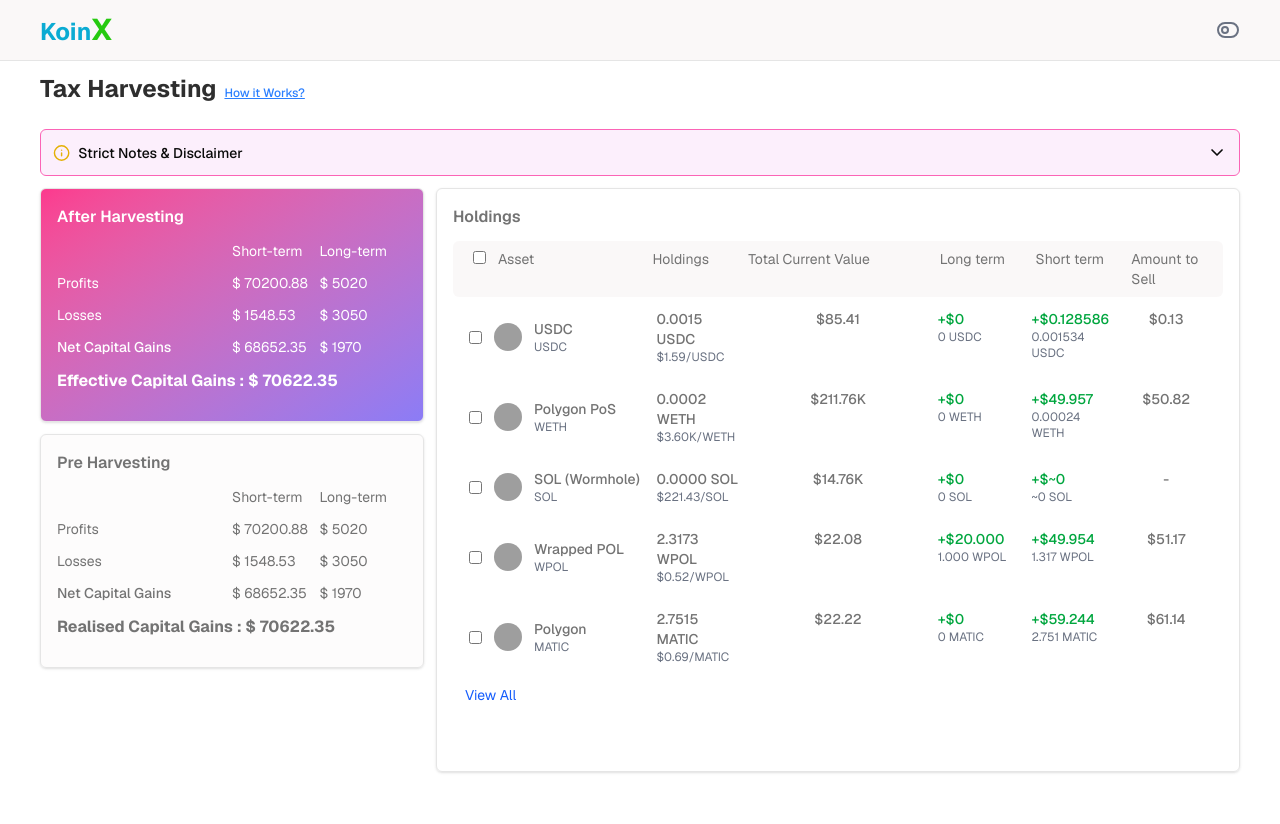
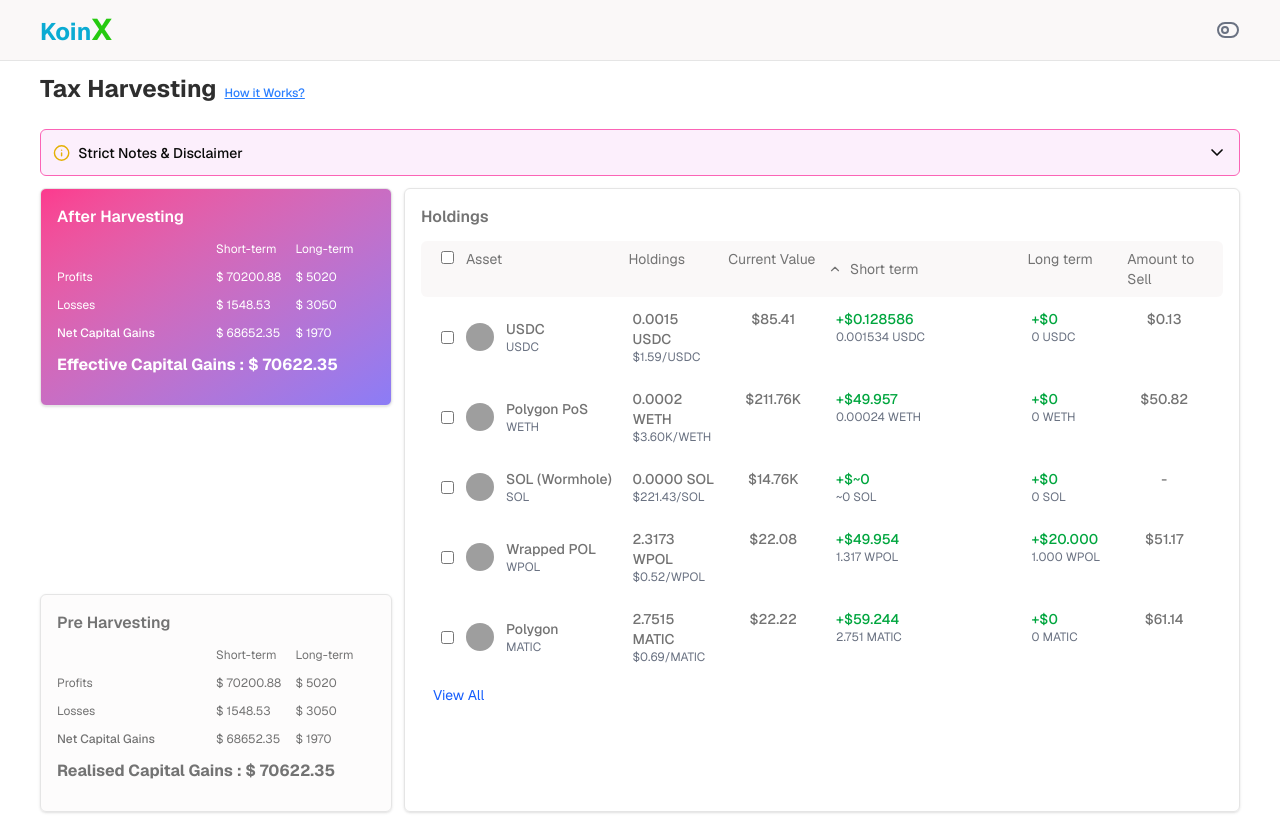
Before and after one commit to imkrishn/Tax-Harvesting, a Next.js app: page / in a window 1280 px wide. Before the commit the page ends 800 px from the top, so only its background shows below. Built offline with nearby package versions, Linux system fonts and the light colour scheme; grey boxes are pictures that could not be loaded.

Commit message:
feat(ui): improve tooltip component with top/bottom positioning, better styling, and refined UI elements

```diff
--- a/app/globals.css
+++ b/app/globals.css
@@ -29,7 +29,7 @@
 
   --disclaimer-background: oklch(43.7% 0.07 334.6);
   --secondary-background: oklch(21.779% 0.00002 271.152 / 0.815);
-  --primary: oklch(0.922 0 0);
+  --primary: oklch(99.405% 0.00011 271.152);
   --primary-foreground: oklch(0.205 0 0);
   --secondary: oklch(0.269 0 0);
   --secondary-foreground: oklch(0.985 0 0);
--- a/app/page.tsx
+++ b/app/page.tsx
@@ -15,8 +15,8 @@
       <div className="flex flex-col  gap-3 lg:px-10 p-3 ">
         <Heading />
         <Disclaimer />
-        <div className="flex flex-col lg:flex-row gap-3">
-          <div className="lg:min-w-sm flex flex-col  gap-3">
+        <div className="flex flex-col lg:flex-row gap-3 lg:h-[78vh]">
+          <div className="lg:min-w-88 flex flex-col justify-between gap-3">
             <Harvesting
               type="after"
               className="bg-linear-to-br from-[#fc2482e7] to-[#8b7cf6] text-white"
--- a/components/Card.tsx
+++ b/components/Card.tsx
@@ -3,6 +3,7 @@
 import { formatCrypto, formatUSD } from "@/lib/format";
 import { Holding } from "@/types/holding.types";
 import Image from "next/image";
+import Tooltip from "./Tooltip";
 
 export default function Card({ data }: { data: Holding }) {
   const {
@@ -21,7 +22,7 @@
   return (
     <div className="grid lg:grid-cols-8 grid-cols-2 gap-3 px-4 py-3  text-sm">
       {/* assest column */}
-      <div className="lg:col-span-2 col-span-1 flex items-center gap-3">
+      <div className="lg:col-span-2 col-span-1 flex items-center pl-1 gap-3">
         <input type="checkbox" className="accent-blue-600" />
         <Image
           alt="coinlogo"
@@ -47,22 +48,15 @@
       </div>
 
       {/* total current value column */}
-      <div className="col-span-2  text-center hidden lg:block">
+      <div className="col-span-1  text-center hidden lg:block">
+        <Tooltip text={formatUSD(currentPrice)} position="top">
           <p className="font-medium">{formatUSD(currentPrice)}</p>
-      </div>
-
-      {/* long term column */}
-      <div className="col-span-1 hidden lg:block">
-        <p className="text-green-600 font-medium">
-          +${formatCrypto(ltcg?.gain || 0)}
-        </p>
-        <p className="text-xs text-gray-500">
-          {formatCrypto(ltcg?.balance || 0)} {coin}
-        </p>
+        </Tooltip>
       </div>
 
       {/* short term column */}
-      <div className="col-span-1 hidden lg:block">
+      <div className="col-span-2 pl-2 hidden lg:block">
+        <Tooltip text={formatCrypto(stcg.gain)} position="top">
           <p
             className={`font-medium ${
               stcg.gain >= 0 ? "text-green-600" : "text-red-500"
@@ -70,8 +64,21 @@
           >
             {stcg.gain >= 0 ? "+" : ""}${formatCrypto(stcg.gain)}
           </p>
+        </Tooltip>
         <p className="text-xs text-gray-500">
           {formatCrypto(stcg.balance)} {coin}
+        </p>
+      </div>
+
+      {/* long term column */}
+      <div className="col-span-1 pl-2 hidden lg:block">
+        <Tooltip text={formatCrypto(ltcg.gain)} position="top">
+          <p className="text-green-600 font-medium">
+            +${formatCrypto(ltcg?.gain || 0)}
+          </p>
+        </Tooltip>
+        <p className="text-xs text-gray-500">
+          {formatCrypto(ltcg?.balance || 0)} {coin}
         </p>
       </div>
 
--- a/components/Harvesting.tsx
+++ b/components/Harvesting.tsx
@@ -59,7 +59,7 @@
         {type === "pre" ? "Pre Harvesting" : "After Harvesting"}
       </h1>
 
-      <div className="grid grid-cols-[50%_25%_25%] gap-y-3 text-sm">
+      <div className="grid grid-cols-[50%_25%_25%] gap-y-3 text-xs">
         <div></div>
         <h5>Short-term</h5>
         <h5>Long-term</h5>
--- a/components/Heading.tsx
+++ b/components/Heading.tsx
@@ -1,6 +1,6 @@
 "use client";
 
-import { Tooltip, TooltipContent, TooltipTrigger } from "./ui/tooltip";
+import Tooltip from "./Tooltip";
 
 const text =
   "Tax loss harvesting is a strategy used by investors to minimize their tax liability by selling investments that have experienced a loss.";
@@ -12,24 +12,11 @@
         Tax Harvesting
       </h1>
 
-      <Tooltip key={"bottom"}>
-        <TooltipTrigger asChild>
-          <p className="text-xs font-medium pb-1 text-blue-500 underline cursor-pointer">
-            How it Works?
-          </p>
-        </TooltipTrigger>
-        <TooltipContent
-          className="bg-background text-muted-foreground border border-border rounded-lg"
-          sideOffset={3}
-          side={"bottom"}
-        >
-          <p className="inline">
-            {text}{" "}
-            <a href="#" className="text-blue-500">
-              Know more...
-            </a>
-          </p>
-        </TooltipContent>
+      <Tooltip text={text} position="bottom" className="w-64">
+        {" "}
+        <p className="text-xs font-medium pb-1 text-blue-500 underline cursor-pointer">
+          How it Works?
+        </p>
       </Tooltip>
     </div>
   );
--- a/components/Holdings.tsx
+++ b/components/Holdings.tsx
@@ -4,12 +4,14 @@
 import { Holding } from "@/types/holding.types";
 import React, { useEffect, useState } from "react";
 import Card from "./Card";
+import { ChevronDown, ChevronUp } from "lucide-react";
 
 const Holdings = () => {
   const [capital, setCapital] = useState<CapitalGains | null>(null);
   const [holdings, setHoldings] = useState<Holding[]>([]);
   const [viewAll, setViewAll] = useState(false);
   const [selected, setSelected] = useState<any[]>([]);
+  const [ascOrder, setAscOrder] = useState(true);
 
   useEffect(() => {
     try {
@@ -25,8 +27,20 @@
     }
   }, []);
 
+  //sort function for short term gains
+
+  function onSort() {
+    setHoldings((prev) =>
+      [...prev].sort((a, b) =>
+        ascOrder ? a.stcg.gain - b.stcg.gain : b.stcg.gain - a.stcg.gain,
+      ),
+    );
+
+    setAscOrder((prev) => !prev);
+  }
+
   return (
-    <div className="border border-border shadow rounded-md p-4 w-full lg:h-[73vh] overflow-auto  text-muted-foreground">
+    <div className="border border-border shadow rounded-md p-4 w-full h-full overflow-auto  text-muted-foreground">
       <h1 className="font-semibold text-md mb-3">Holdings</h1>
       <div className="grid lg:grid-cols-8 grid-cols-2 gap-3 text-sm bg-secondary-background p-2 rounded-md">
         <div className="lg:col-span-2 col-span-1 inline">
@@ -35,11 +49,21 @@
           Asset
         </div>
         <div className="col-span-1 ">Holdings</div>
-        <div className="col-span-2 whitespace-nowrap lg:block hidden">
-          Total Current Value
+        <div className="col-span-1 whitespace-nowrap lg:block hidden">
+          Current Value
+        </div>
+        <div
+          onClick={onSort}
+          className="col-span-2 lg:flex hidden items-center gap-2 cursor-pointer"
+        >
+          {ascOrder ? (
+            <ChevronUp strokeWidth={2} size={14} />
+          ) : (
+            <ChevronDown strokeWidth={2} size={14} />
+          )}
+          <p>Short term</p>
         </div>
         <div className="col-span-1 lg:block hidden">Long term</div>
-        <div className="col-span-1 lg:block hidden">Short term</div>
         <div className="col-span-1 lg:block hidden">Amount to Sell</div>
       </div>
       <div>
--- a/components/Providers.tsx
+++ b/components/Providers.tsx
@@ -2,7 +2,7 @@
 
 import { ThemeProvider } from "next-themes";
 import { ReactNode, useEffect, useState } from "react";
-import { TooltipProvider } from "./ui/tooltip";
+
 import { Toaster } from "sonner";
 
 export function Providers({ children }: { children: ReactNode }) {
@@ -23,7 +23,7 @@
   return (
     <ThemeProvider attribute="class" defaultTheme="light" enableSystem>
       <Toaster position="top-center" richColors />
-      <TooltipProvider>{children}</TooltipProvider>
+      {children}
     </ThemeProvider>
   );
 }
--- /dev/null
+++ b/components/Tooltip.tsx
@@ -0,0 +1,60 @@
+"use client";
+
+import { cn } from "@/lib/utils";
+import { useState } from "react";
+
+type Props = {
+  text: string;
+  children: React.ReactNode;
+  className?: string;
+  position?: "top" | "bottom";
+};
+
+export default function Tooltip({
+  text,
+  children,
+  className,
+  position = "top",
+}: Props) {
+  const [show, setShow] = useState(false);
+
+  const isTop = position === "top";
+
+  return (
+    <div
+      className="relative inline-flex"
+      onMouseEnter={() => setShow(true)}
+      onMouseLeave={() => setShow(false)}
+    >
+      {children}
+
+      {show && (
+        <div
+          className={`absolute left-1/2 -translate-x-1/2 z-50 pointer-events-none ${
+            isTop ? "bottom-full mb-3" : "top-full mt-3"
+          } animate-fadeIn`}
+        >
+          <div
+            className={cn(
+              "relative bg-primary text-primary-foreground px-4 py-2 rounded-md shadow-lg text-xs",
+              className,
+            )}
+          >
+            {text}
+
+            <div
+              className={`absolute left-1/2 -translate-x-1/2 w-0 h-0
+              border-l-8 border-l-transparent
+              border-r-8 border-r-transparent
+              ${
+                isTop
+                  ? "top-full border-t-8 border-t-primary"
+                  : "bottom-full border-b-8 border-b-primary"
+              }`}
+            />
+          </div>
+        </div>
+      )}
+    </div>
+  );
+}
--- a/components/ui/tooltip.tsx
+++ /dev/null
@@ -1,57 +0,0 @@
-"use client";
-
-import * as React from "react";
-import { Tooltip as TooltipPrimitive } from "radix-ui";
-
-import { cn } from "@/lib/utils";
-
-function TooltipProvider({
-  delayDuration = 0,
-  ...props
-}: React.ComponentProps<typeof TooltipPrimitive.Provider>) {
-  return (
-    <TooltipPrimitive.Provider
-      data-slot="tooltip-provider"
-      delayDuration={delayDuration}
-      {...props}
-    />
-  );
-}
-
-function Tooltip({
-  ...props
-}: React.ComponentProps<typeof TooltipPrimitive.Root>) {
-  return <TooltipPrimitive.Root data-slot="tooltip" {...props} />;
-}
-
-function TooltipTrigger({
-  ...props
-}: React.ComponentProps<typeof TooltipPrimitive.Trigger>) {
-  return <TooltipPrimitive.Trigger data-slot="tooltip-trigger" {...props} />;
-}
-
-function TooltipContent({
-  className,
-  sideOffset = 0,
-  children,
-  ...props
-}: React.ComponentProps<typeof TooltipPrimitive.Content>) {
-  return (
-    <TooltipPrimitive.Portal>
-      <TooltipPrimitive.Content
-        data-slot="tooltip-content"
-        sideOffset={sideOffset}
-        className={cn(
-          "z-50 inline-flex w-fit max-w-xs origin-(--radix-tooltip-content-transform-origin) items-center gap-1.5 rounded-md bg-foreground px-3 py-1.5 text-xs text-background has-data-[slot=kbd]:pr-1.5 data-[side=bottom]:slide-in-from-top-2 data-[side=left]:slide-in-from-right-2 data-[side=right]:slide-in-from-left-2 data-[side=top]:slide-in-from-bottom-2 **:data-[slot=kbd]:relative **:data-[slot=kbd]:isolate **:data-[slot=kbd]:z-50 **:data-[slot=kbd]:rounded-sm data-[state=delayed-open]:animate-in data-[state=delayed-open]:fade-in-0 data-[state=delayed-open]:zoom-in-95 data-open:animate-in data-open:fade-in-0 data-open:zoom-in-95 data-closed:animate-out data-closed:fade-out-0 data-closed:zoom-out-95",
-          className,
-        )}
-        {...props}
-      >
-        {children}
-        <TooltipPrimitive.Arrow className="z-50 size-2.5 translate-y-[calc(-50%_-_2px)] rotate-45 rounded-[2px] bg-background border fill-background" />
-      </TooltipPrimitive.Content>
-    </TooltipPrimitive.Portal>
-  );
-}
-
-export { Tooltip, TooltipContent, TooltipProvider, TooltipTrigger };
--- a/package.json
+++ b/package.json
@@ -17,7 +17,6 @@
     "radix-ui": "^1.4.3",
     "react": "19.2.4",
     "react-dom": "19.2.4",
-    "shadcn": "^4.3.0",
     "sonner": "^2.0.7",
     "tailwind-merge": "^3.5.0",
     "tw-animate-css": "^1.4.0"
```
Also changed, not shown: components.json (deleted). Lines whose indentation alone changed are shown as unchanged.
